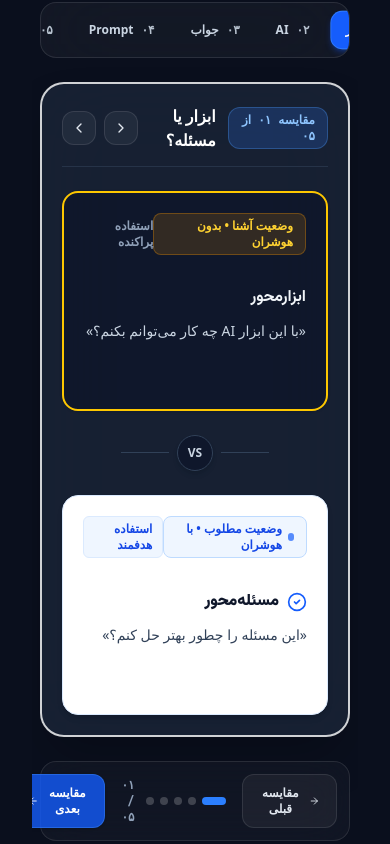
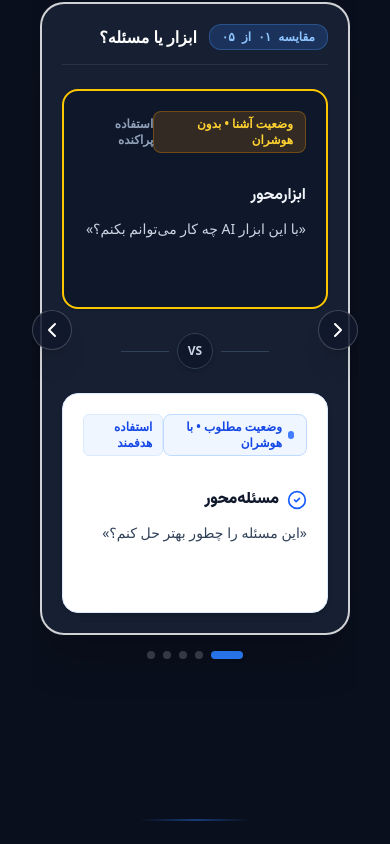
Before and after one commit to SamanPanahizadeh/hooshraan, a React (Vite) app: page / in a window 390 px wide. Shown: the part 1140-1984 px from the top of the page. Built offline with nearby package versions, Linux system fonts and the light colour scheme.

Commit message:
refactor: update visual comparison navigation UI
Remove redundant navigation icons and adjust the layout container for a cleaner design and improved responsiveness.

```diff
--- a/src/components/VisualComparisonSection.tsx
+++ b/src/components/VisualComparisonSection.tsx
@@ -1,7 +1,7 @@
 import React, { useState } from 'react';
 import { motion, AnimatePresence } from 'motion/react';
 import {
-  CheckCircle2, ChevronLeft, ChevronRight, Zap, ArrowLeft, ArrowRight
+  CheckCircle2, ChevronLeft, ChevronRight, Zap
 } from 'lucide-react';
 
 interface VisualComparisonSectionProps {
@@ -140,41 +140,37 @@ export const VisualComparisonSection: React.FC<VisualComparisonSectionProps> = (
         </p>
       </div>
 
-      {/* کانتینر آلبوم */}
-      <div className="max-w-4xl mx-auto space-y-6 px-2 sm:px-4">
+      {/* کانتینر اصلی آلبوم با فلش‌های ناوبری کناری */}
+      <div className="max-w-5xl mx-auto relative px-2 sm:px-14">
 
-        {/* زبانه‌های انتخاب بالای آلبوم */}
-        <div className="flex items-center justify-center gap-2 p-2 bg-white/[0.04] backdrop-blur-2xl rounded-2xl border border-white/10 overflow-x-auto no-scrollbar">
-          {COMPARISON_PAIRS.map((item, idx) => {
-            const isActive = currentIndex === idx;
-            return (
+        {/* دکمه فلش سمت راست (برای بازگشت به مقایسه قبلی) */}
         <button
-                key={item.id}
-                onClick={() => setCurrentIndex(idx)}
-                className={`px-3.5 sm:px-5 py-2.5 rounded-xl text-xs sm:text-sm font-bold transition-all flex items-center gap-2 shrink-0 cursor-pointer ${
-                  isActive
-                    ? 'bg-blue-600 text-white shadow-md shadow-blue-600/30 border border-blue-400/40 scale-[1.02]'
-                    : 'text-slate-300 hover:text-white hover:bg-white/[0.06]'
-                }`}
+          onClick={handlePrev}
+          aria-label="مقایسه قبلی"
+          className="absolute right-0 sm:right-2 top-1/2 -translate-y-1/2 z-20 w-10 h-10 sm:w-12 sm:h-12 rounded-full bg-slate-900/80 hover:bg-slate-800 text-white backdrop-blur-xl border border-white/20 shadow-xl flex items-center justify-center transition-all hover:scale-110 active:scale-95 cursor-pointer"
         >
-                <span className="font-mono text-xs sm:text-sm opacity-90">{item.number}</span>
-                <span className="hidden sm:inline">{item.question}</span>
-                <span className="sm:hidden">{item.question.split(' ')[0]}</span>
+          <ChevronRight className="w-6 h-6" />
         </button>
-            );
-          })}
-        </div>
 
-        {/* کارت اسلایدر آلبوم (با حداقل ارتفاع ثابت و یکسان برای همه اسلایدها) */}
+        {/* دکمه فلش سمت چپ (برای رفتن به مقایسه بعدی) */}
+        <button
+          onClick={handleNext}
+          aria-label="مقایسه بعدی"
+          className="absolute left-0 sm:left-2 top-1/2 -translate-y-1/2 z-20 w-10 h-10 sm:w-12 sm:h-12 rounded-full bg-slate-900/80 hover:bg-slate-800 text-white backdrop-blur-xl border border-white/20 shadow-xl flex items-center justify-center transition-all hover:scale-110 active:scale-95 cursor-pointer"
+        >
+          <ChevronLeft className="w-6 h-6" />
+        </button>
+
+        {/* کارت اسلایدر آلبوم (خلوت و هم‌اندازه) */}
         <div className="relative">
           <AnimatePresence mode="wait">
             <motion.div
               key={currentItem.id}
-              initial={{ opacity: 0, x: 20 }}
-              animate={{ opacity: 1, x: 0 }}
-              exit={{ opacity: 0, x: -20 }}
+              initial={{ opacity: 0, scale: 0.98 }}
+              animate={{ opacity: 1, scale: 1 }}
+              exit={{ opacity: 0, scale: 0.98 }}
               transition={{ duration: 0.25 }}
-              className="rounded-3xl bg-slate-800/70 border-2 border-white/80 p-5 sm:p-8 backdrop-blur-2xl shadow-2xl space-y-6 min-h-[460px] sm:min-h-[420px] flex flex-col justify-between"
+              className="rounded-3xl bg-slate-800/70 border-2 border-white/80 p-5 sm:p-8 backdrop-blur-2xl shadow-2xl space-y-6 min-h-[440px] sm:min-h-[400px] flex flex-col justify-between"
             >
               {/* هدر بالایی کارت */}
               <div className="flex items-center justify-between pb-3.5 border-b border-slate-700/60 shrink-0">
@@ -186,30 +182,13 @@ export const VisualComparisonSection: React.FC<VisualComparisonSectionProps> = (
                     {currentItem.question}
                   </span>
                 </div>
-
-                <div className="flex items-center gap-2">
-                  <button
-                    onClick={handlePrev}
-                    aria-label="قبلی"
-                    className="p-2 rounded-xl bg-white/5 hover:bg-white/15 text-slate-200 hover:text-white transition border border-white/10 cursor-pointer"
-                  >
-                    <ChevronRight className="w-4 h-4 sm:w-5 sm:h-5" />
-                  </button>
-                  <button
-                    onClick={handleNext}
-                    aria-label="بعدی"
-                    className="p-2 rounded-xl bg-white/5 hover:bg-white/15 text-slate-200 hover:text-white transition border border-white/10 cursor-pointer"
-                  >
-                    <ChevronLeft className="w-4 h-4 sm:w-5 sm:h-5" />
-                  </button>
-                </div>
               </div>
 
-              {/* پنل دوطرفه مقایسه (با ارتفاع ثابت هماهنگ و فیت) */}
+              {/* پنل دوطرفه مقایسه با ابعاد هماهنگ */}
               <div className="grid grid-cols-1 lg:grid-cols-12 gap-4 items-stretch flex-1 my-auto">
 
                 {/* وضعیت بدون هوشران (سمت چپ) */}
-                <div className="lg:col-span-5 p-5 sm:p-6 rounded-2xl bg-slate-900/90 border-2 border-yellow-400 flex flex-col justify-between space-y-4 shadow-sm min-h-[220px] sm:min-h-[260px]">
+                <div className="lg:col-span-5 p-5 sm:p-6 rounded-2xl bg-slate-900/90 border-2 border-yellow-400 flex flex-col justify-between space-y-4 shadow-sm min-h-[220px] sm:min-h-[250px]">
                   <div className="flex items-center justify-between shrink-0">
                     <span className="text-xs font-bold px-3 py-1 rounded-lg bg-amber-500/15 text-amber-300 border border-amber-500/30">
                       وضعیت آشنا • بدون هوشران
@@ -260,7 +239,7 @@ export const VisualComparisonSection: React.FC<VisualComparisonSectionProps> = (
                 </div>
 
                 {/* وضعیت با هوشران (سمت راست) */}
-                <div className="lg:col-span-5 p-5 sm:p-6 rounded-2xl bg-white border border-blue-100 flex flex-col justify-between space-y-4 shadow-md min-h-[220px] sm:min-h-[260px]">
+                <div className="lg:col-span-5 p-5 sm:p-6 rounded-2xl bg-white border border-blue-100 flex flex-col justify-between space-y-4 shadow-md min-h-[220px] sm:min-h-[250px]">
                   <div className="flex items-center justify-between shrink-0">
                     <span className="text-xs font-bold px-3 py-1 rounded-lg bg-blue-50 text-blue-700 border border-blue-200 flex items-center gap-1.5">
                       <span className="w-2 h-2 rounded-full bg-blue-600 animate-pulse" />
@@ -316,44 +295,18 @@ export const VisualComparisonSection: React.FC<VisualComparisonSectionProps> = (
           </AnimatePresence>
         </div>
 
-        {/* نوار ناوبری پایین آلبوم (دکمه‌های چپ و راست + نشانگر موقعیت) */}
-        <div className="flex items-center justify-between gap-4 p-3 bg-white/[0.03] backdrop-blur-xl border border-white/10 rounded-2xl">
-          {/* دکمه اسلاید قبلی */}
-          <button
-            onClick={handlePrev}
-            className="px-4 py-2.5 rounded-xl bg-white/5 hover:bg-white/15 text-slate-200 hover:text-white font-bold text-xs sm:text-sm transition flex items-center gap-2 border border-white/10 cursor-pointer"
-          >
-            <ArrowRight className="w-4 h-4" />
-            <span>مقایسه قبلی</span>
-          </button>
-
-          {/* نشانگرهای نقطه‌ای + شمارنده */}
-          <div className="flex items-center gap-3">
-            <div className="flex items-center gap-1.5">
+        {/* نقاط نشانگر مینیمال زیر کارت */}
+        <div className="flex items-center justify-center gap-2 pt-4">
           {COMPARISON_PAIRS.map((_, dotIdx) => (
             <button
               key={dotIdx}
               onClick={() => setCurrentIndex(dotIdx)}
               className={`h-2 rounded-full transition-all cursor-pointer ${
-                    currentIndex === dotIdx ? 'w-6 sm:w-8 bg-blue-500' : 'w-2 bg-white/20 hover:bg-white/40'
+                currentIndex === dotIdx ? 'w-8 bg-blue-500 shadow-sm' : 'w-2 bg-white/20 hover:bg-white/40'
               }`}
               aria-label={`اسلاید ${dotIdx + 1}`}
             />
           ))}
-            </div>
-            <span className="font-mono text-xs font-bold text-slate-400">
-              {currentItem.number} / ۰۵
-            </span>
-          </div>
-
-          {/* دکمه اسلاید بعدی */}
-          <button
-            onClick={handleNext}
-            className="px-4 py-2.5 rounded-xl bg-blue-600/80 hover:bg-blue-600 text-white font-bold text-xs sm:text-sm transition flex items-center gap-2 border border-blue-400/30 cursor-pointer shadow-sm"
-          >
-            <span>مقایسه بعدی</span>
-            <ArrowLeft className="w-4 h-4" />
-          </button>
         </div>
 
       </div>
```
Lines whose indentation alone changed are shown as unchanged.
